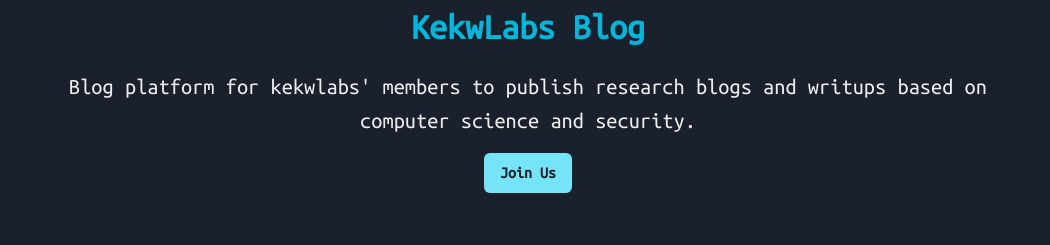
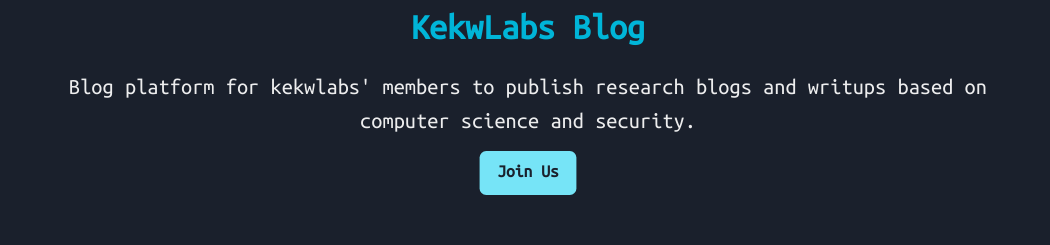
Before and after one commit to kekwlabs/kek-blogs, a Next.js app: page / in a window 1280 px wide. In both pictures the pointer is over the button "Join Us". Shown: the top 245 px of the page, without its empty margins (112-1162 px from the left). Built offline with nearby package versions, Linux system fonts and the light colour scheme.

Commit message:
Added some CSS for btn class

```diff
--- a/styles/home.module.css
+++ b/styles/home.module.css
@@ -16,6 +16,15 @@
   margin-top: 1rem;
 }
 
+.btn:hover{
+  transform: scale(1.1,1.1);
+}
+
+.btn:active{
+  transform: scale(0.9,0.9);
+}
+
+
 .blogs {
   margin-top: 5rem;
   text-align: left;
```
Also changed, not shown: 1 other file (tests, documents, lock files or other folders).
